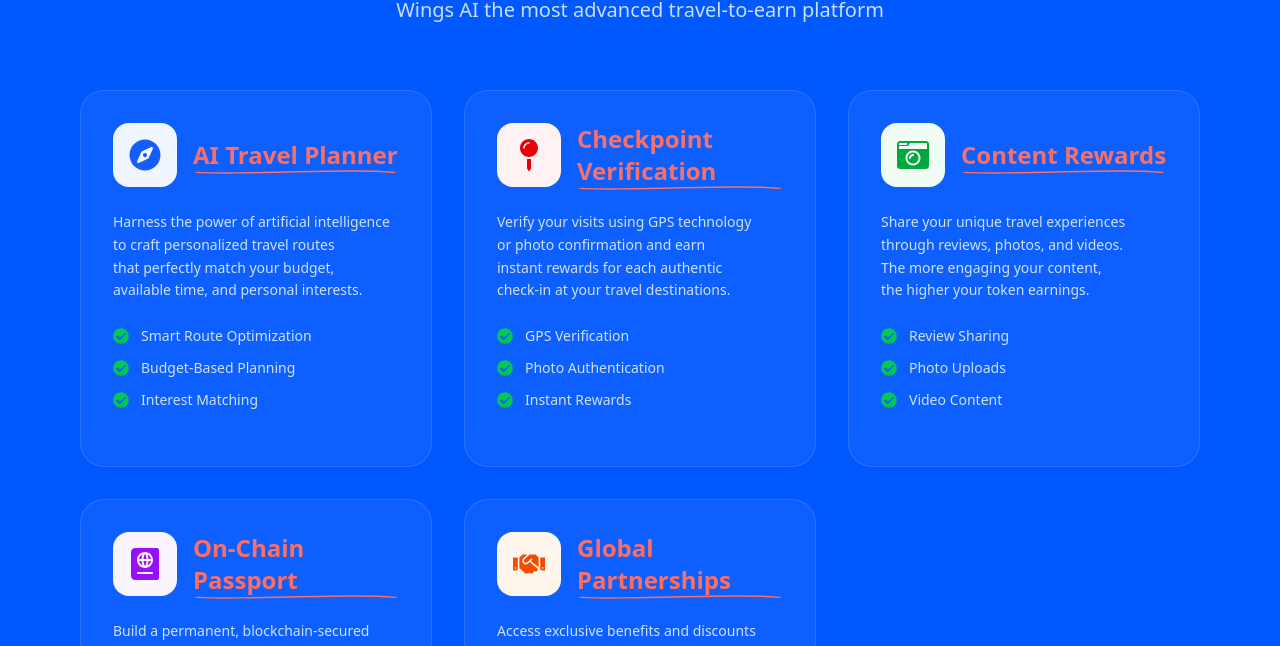
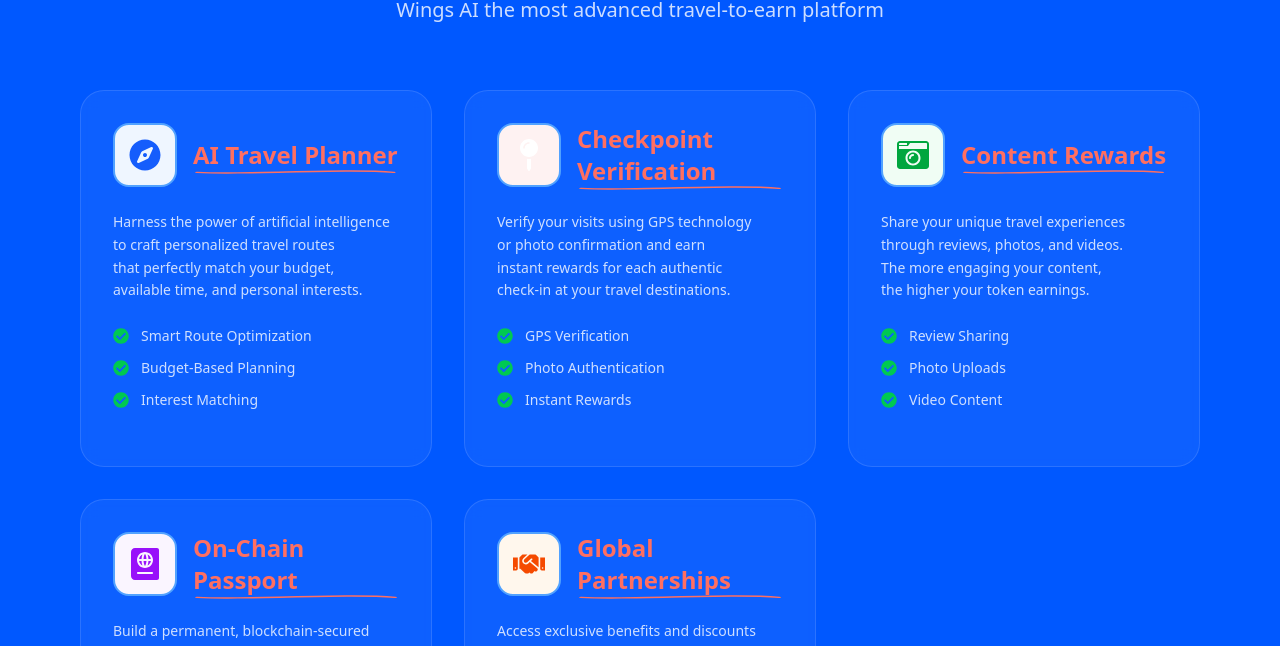
Before and after one commit to jefflee777/wingsai, a Next.js app: page / in a window 1280 px wide. Shown: the part 2218-2864 px from the top of the page. Built offline with nearby package versions, Linux system fonts and the light colour scheme; a web font is replaced by a local one.

Commit message:
Key Features comp final version created

```diff
--- a/src/components/KeyFeatures.js
+++ b/src/components/KeyFeatures.js
@@ -33,7 +33,7 @@
       title: 'AI Travel Planner',
       description: 'Harness the power of artificial intelligence to craft personalized travel routes that perfectly match your budget, available time, and personal interests.',
       highlights: ['Smart Route Optimization', 'Budget-Based Planning', 'Interest Matching'],
-      color: 'text-blue-600',
+      color: 'blue-600',
       bgColor: 'bg-blue-50'
     },
     {
@@ -41,7 +41,7 @@
       title: 'Checkpoint Verification',
       description: 'Verify your visits using GPS technology or photo confirmation and earn instant rewards for each authentic check-in at your travel destinations.',
       highlights: ['GPS Verification', 'Photo Authentication', 'Instant Rewards'],
-      color: 'text-red-600',
+      color: 'red-600',
       bgColor: 'bg-red-50'
     },
     {
@@ -49,7 +49,7 @@
       title: 'Content Rewards',
       description: 'Share your unique travel experiences through reviews, photos, and videos. The more engaging your content, the higher your token earnings.',
       highlights: ['Review Sharing', 'Photo Uploads', 'Video Content'],
-      color: 'text-green-600',
+      color: 'green-600',
       bgColor: 'bg-green-50'
     },
     {
@@ -57,7 +57,7 @@
       title: 'On-Chain Passport',
       description: 'Build a permanent, blockchain-secured travel passport that records your journeys, achievements, and milestones, giving you true ownership of your travel history.',
       highlights: ['Blockchain Security', 'Digital Badges', 'Milestone Tracking'],
-      color: 'text-purple-600',
+      color: 'purple-600',
       bgColor: 'bg-purple-50'
     },
     {
@@ -65,7 +65,7 @@
       title: 'Global Partnerships',
       description: 'Access exclusive benefits and discounts through our extensive network of partner hotels, airlines, tour operators, and local services worldwide.',
       highlights: ['Hotel Discounts', 'Airline Benefits', 'Tour Packages'],
-      color: 'text-orange-600',
+      color: 'orange-600',
       bgColor: 'bg-orange-50'
     }
   ];
@@ -114,9 +114,9 @@
                   <motion.div
                     whileHover={{ scale: 1.1, rotate: 5 }}
                     transition={{ duration: 0.3 }}
-                    className={`w-16 h-16 ${feature.bgColor} rounded-2xl flex items-center justify-center mr-4 group-hover:shadow-lg transition-all duration-300`}
+                    className={`w-16 h-16 ${feature.bgColor} border-2 border-blue-400 rounded-2xl flex items-center justify-center mr-4 group-hover:shadow-lg transition-all duration-300`}
                   >
-                    <feature.icon className={`${feature.color} w-8 h-8`} />
+                    <feature.icon className={`text-${feature.color} w-8 h-8`} />
                   </motion.div>
 
                   <h3 className="text-2xl font-bold text-foreground group-hover:text-accent-main transition-colors duration-300 flex-1">
```
